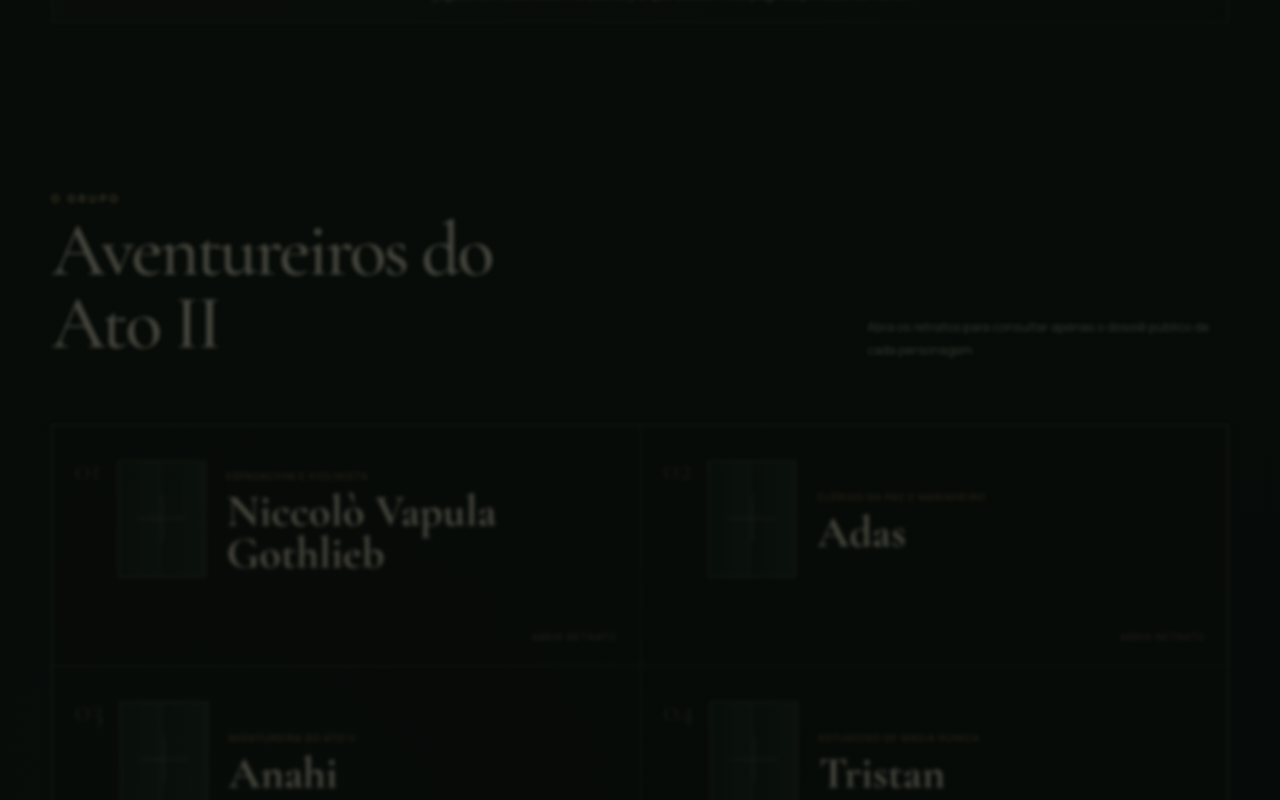
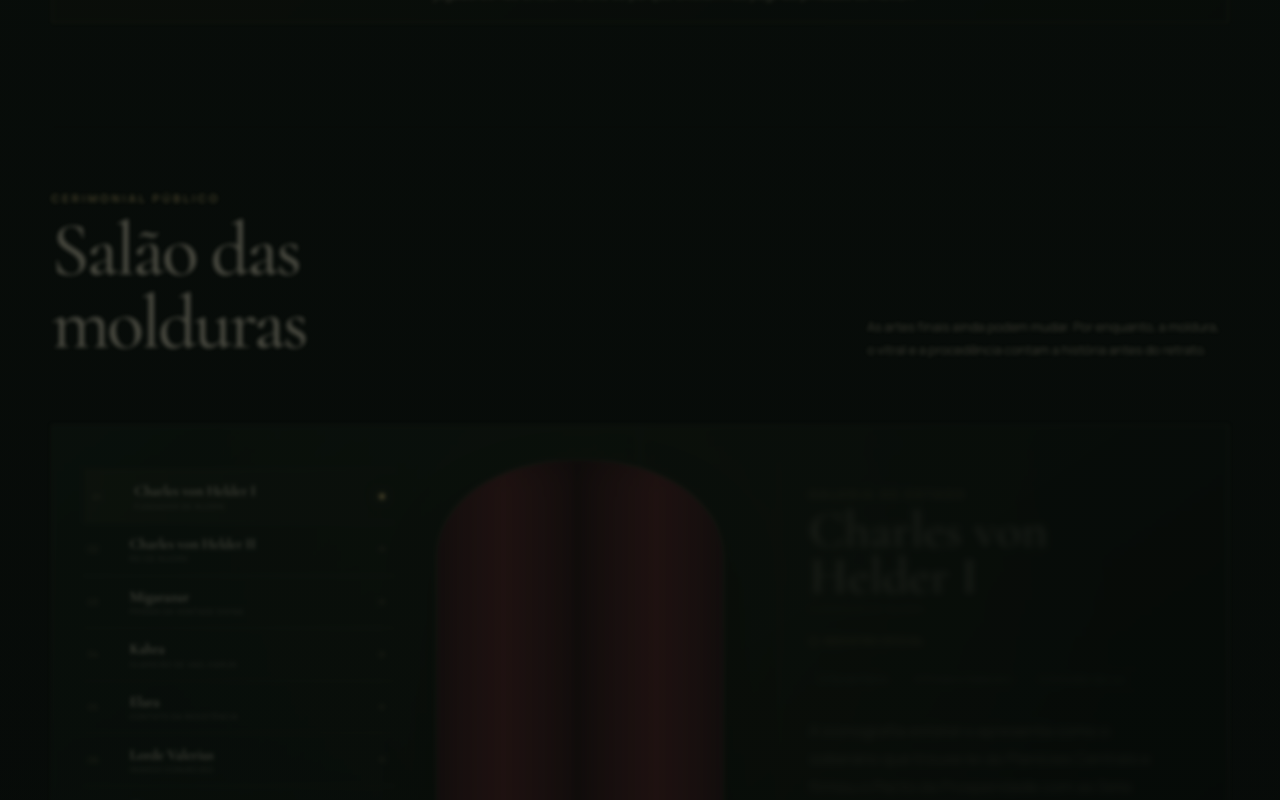
Before and after one commit to krrozino/injorn-web, a Next.js app: page /personagens in a window 1280 px wide. Shown: the part 900-1700 px from the top of the page. Built offline with nearby package versions, Linux system fonts and the light colour scheme.

Commit message:
feat: add ceremonial character gallery

```diff
--- a/src/app/personagens/page.tsx
+++ b/src/app/personagens/page.tsx
@@ -1,4 +1,5 @@
 import type { Metadata } from "next";
+import { HeraldicGallery } from "@/components/HeraldicGallery";
 import { KnowledgeStatus } from "@/components/KnowledgeStatus";
 import { PublicPage } from "@/components/PublicPage";
 import { currentParty } from "@/content/party";
@@ -24,6 +25,19 @@ export default function PersonagensPage() {
           Retratos interativos serão adicionados quando suas artes canônicas estiverem fechadas. Segredos
           individuais de personagens jogadores não entram no site só porque existem nas páginas privadas do Notion.
         </p>
+      </section>
+
+      <section className="lore-section" aria-labelledby="gallery-title">
+        <header className="lore-section__heading">
+          <div>
+            <p className="kicker">Cerimonial público</p>
+            <h2 id="gallery-title">Salão das molduras</h2>
+          </div>
+          <p className="lore-section__aside">
+            As artes finais ainda podem mudar. Por enquanto, a moldura, o vitral e a procedência contam a história antes do retrato.
+          </p>
+        </header>
+        <HeraldicGallery figures={publicFigures} />
       </section>
 
       <section className="lore-section" aria-labelledby="party-title">
```
